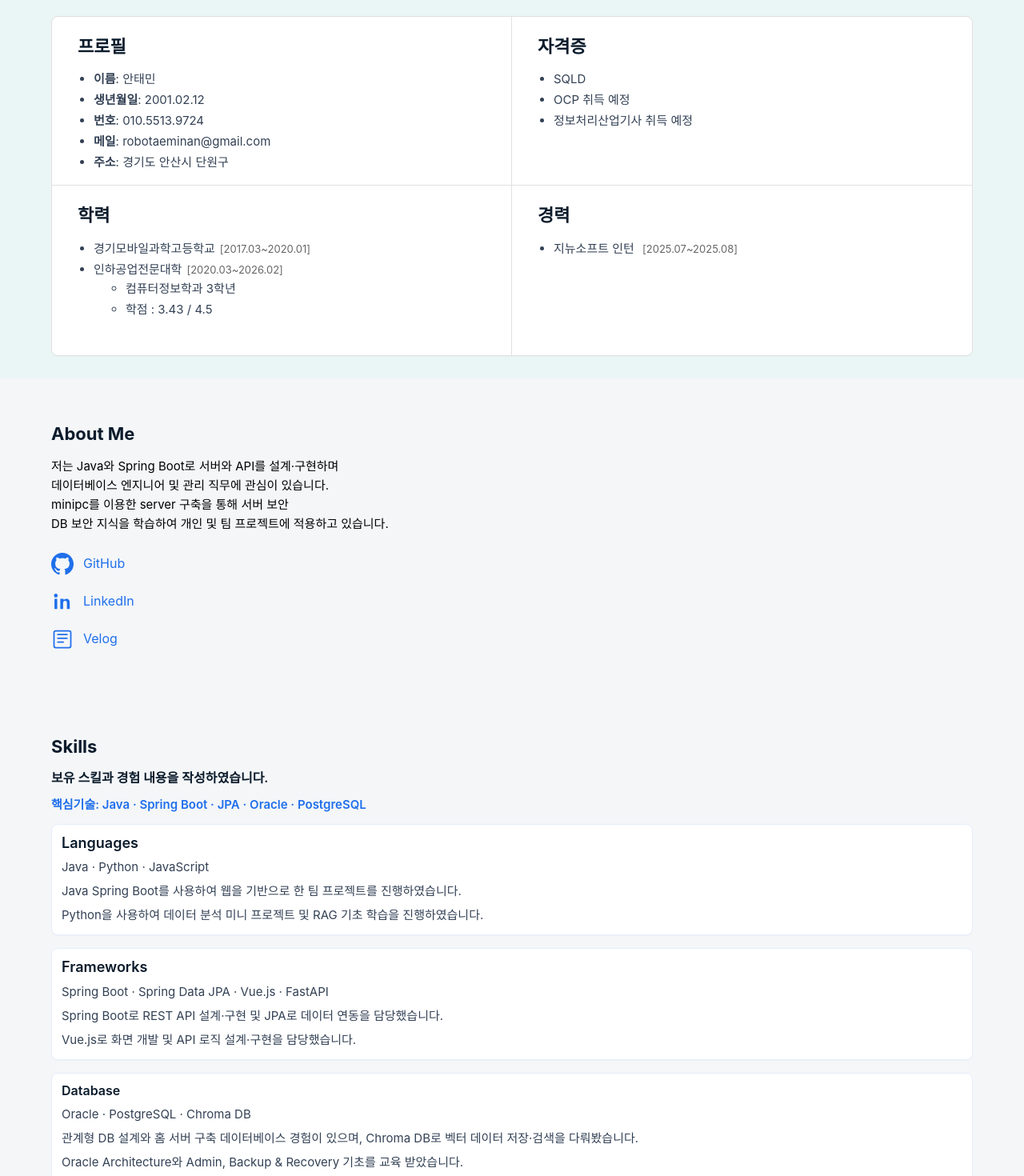
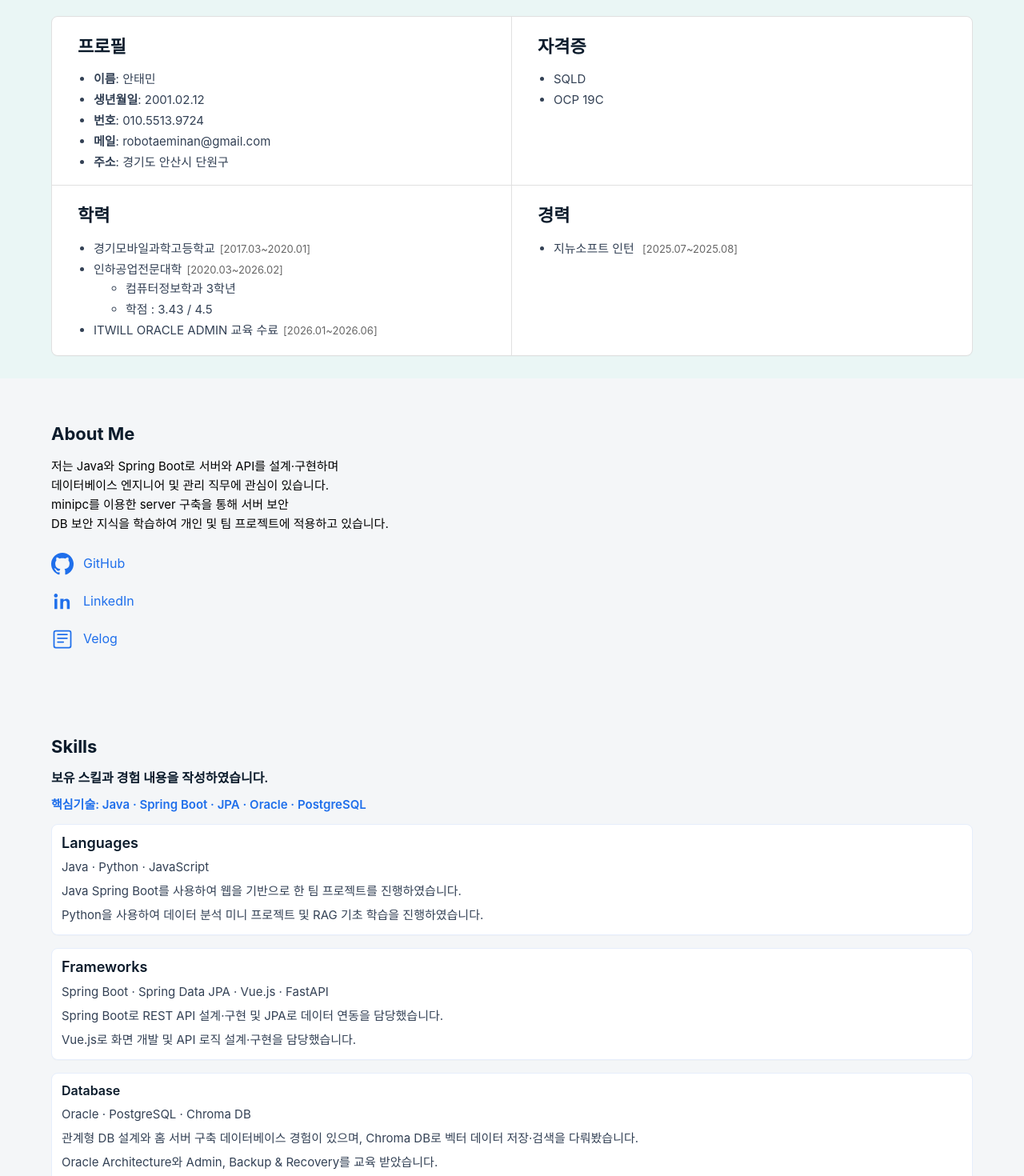
Before and after one commit to taemin01/ahntaemin-portfolio, a Vue app: page / in a window 1280 px wide. Shown: the part 60-1530 px from the top of the page at 80% size. Built offline with nearby package versions, Linux system fonts and the light colour scheme.

Commit message:
edit profile and skills

```diff
--- a/src/views/HomeView.vue
+++ b/src/views/HomeView.vue
@@ -20,8 +20,10 @@
               <h2 class="resume-title">자격증</h2>
               <ul class="resume-info-list">
                 <li>SQLD</li>
-                <li>OCP 취득 예정</li>
-                <li>정보처리산업기사 취득 예정</li>
+                <li>OCP 19C</li>
+                <!-- <li>OCI</li> -->
+                <!-- <li>정보처리산업기사</li> -->
+
               </ul>
             </div>
             <div class="resume-quad-cell edu-cell">
@@ -34,6 +36,7 @@
                     <li>학점 : 3.43 / 4.5</li>
                   </ul>
                 </li>
+                <li>ITWILL ORACLE ADMIN 교육 수료<span class="resume-period">[2026.01~2026.06]</span></li>
               </ul>
             </div>
             <div class="resume-quad-cell exp-cell">
@@ -225,7 +228,7 @@
               저장·검색을 다뤄봤습니다.
             </p>
             <p class="skill-note">
-              Oracle Architecture와 Admin, Backup & Recovery 기초를 교육 받았습니다.
+              Oracle Architecture와 Admin, Backup & Recovery를 교육 받았습니다.
             </p>
           </div>
 
```
